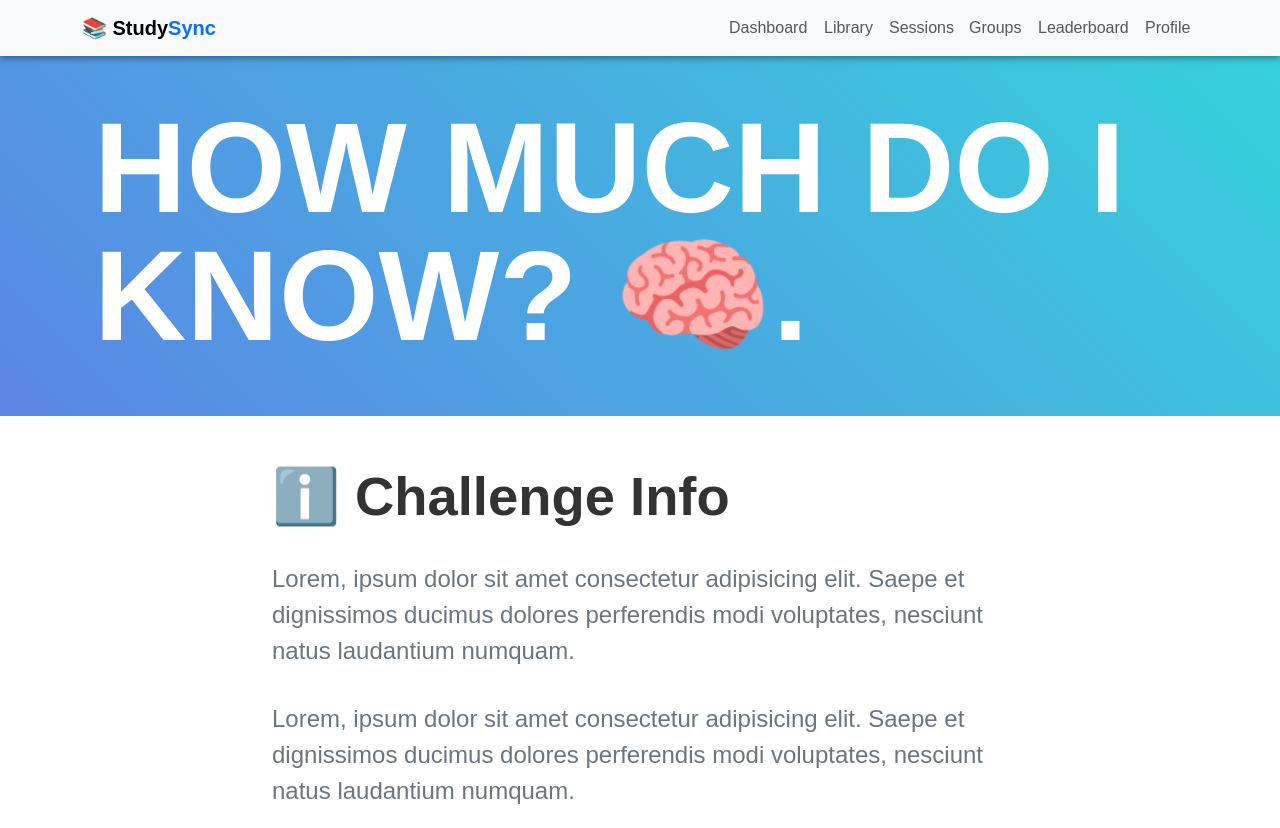
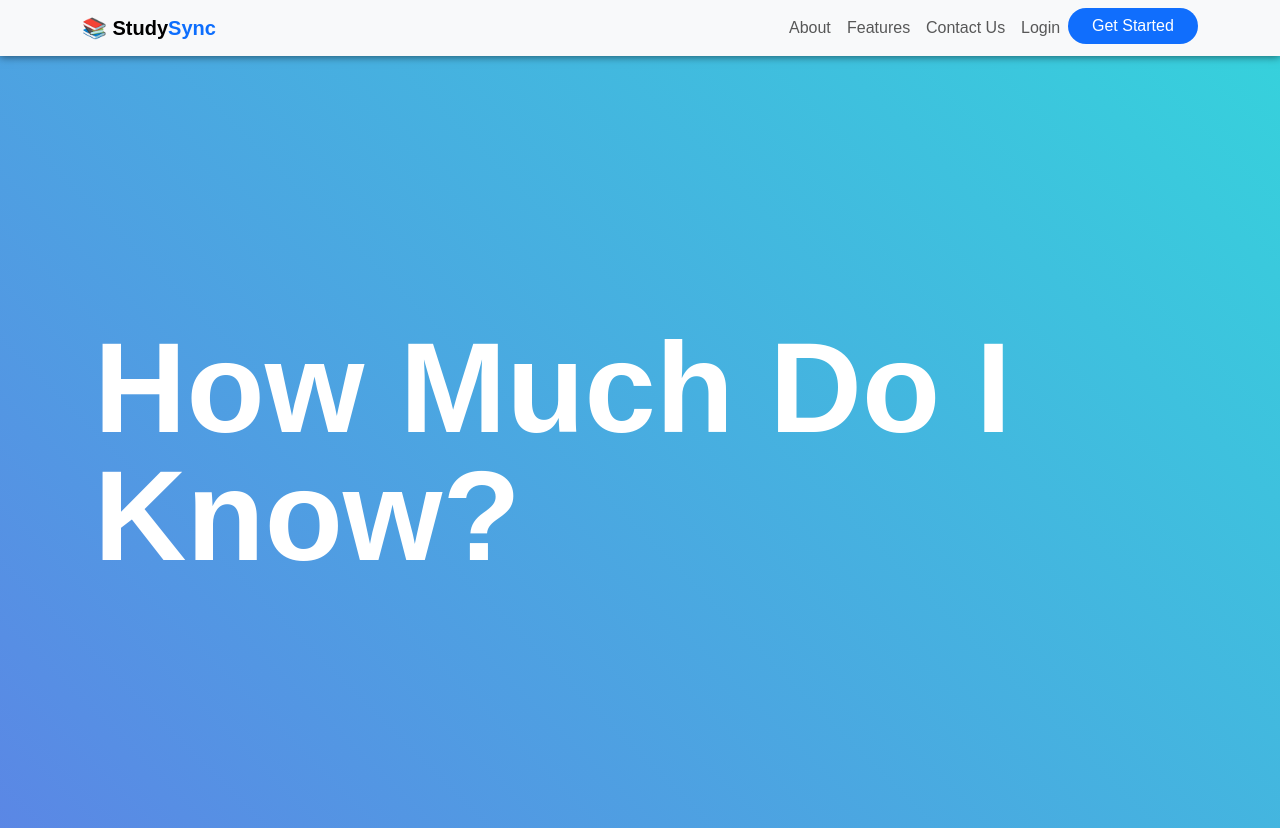
Before and after one commit to MrDevid404/StudySync, a plain HTML site: page StudySync - Demo/how-much-do-i-know.html in a window 1280 px wide. Shown: the top 828 px of the page. Drawn offline with nearby package versions, Linux system fonts and the light colour scheme.

Commit message:
Update how-much-do-i-know.html

```diff
--- a/StudySync - Demo/how-much-do-i-know.html
+++ b/StudySync - Demo/how-much-do-i-know.html
@@ -39,37 +39,50 @@
     <script src="https://unpkg.com/leaflet/dist/leaflet.js"></script>
   </head>
   <body>
-    <!-- Navbar -->
-    <nav class="navbar navbar-expand-lg bg-body-tertiary shadow-sm">
+    <!-- =========================
+         Navbar Section
+    ============================== -->
+    <nav
+      class="navbar navbar-expand-lg bg-body-tertiary shadow-sm"
+      id="mainNav"
+    >
       <div class="container">
-        <a class="navbar-brand fw-bold" href="#">📚 Study<span class="text-primary">Sync</span></a>
+        <a class="navbar-brand fw-bold" href="#">
+          📚 Study<span class="text-primary">Sync</span>
+        </a>
         <button
           class="navbar-toggler"
           type="button"
           data-bs-toggle="collapse"
           data-bs-target="#navbarNav"
+          aria-controls="navbarNav"
+          aria-expanded="false"
+          aria-label="Toggle navigation"
         >
           <span class="navbar-toggler-icon"></span>
         </button>
         <div class="collapse navbar-collapse" id="navbarNav">
           <ul class="navbar-nav ms-auto">
             <li class="nav-item">
-              <a class="nav-link" href="#dashboard">Dashboard</a>
+              <a class="nav-link" href="#about">About</a>
             </li>
             <li class="nav-item">
-              <a class="nav-link" href="#library">Library</a>
+              <a class="nav-link" href="#features">Features</a>
             </li>
             <li class="nav-item">
-              <a class="nav-link" href="#sessions">Sessions</a>
+              <a class="nav-link" href="">Contact Us</a>
             </li>
             <li class="nav-item">
-              <a class="nav-link" href="#groups">Groups</a>
+              <a class="nav-link" href="login.html">Login</a>
             </li>
             <li class="nav-item">
-              <a class="nav-link" href="#leaderboard">Leaderboard</a>
-            </li>
-            <li class="nav-item">
-              <a class="nav-link" href="#profile">Profile</a>
+              <a
+                class="btn btn-primary rounded-pill px-4"
+                href="signup.html"
+                style="background: #106efd"
+              >
+                Get Started
+              </a>
             </li>
           </ul>
         </div>
@@ -77,13 +90,17 @@
     </nav>
 
     <!-- HERO SECTION -->
-    <section class="py-5" id="challenge-hero">
+    <section
+      class="py-5 d-flex justify-content-center align-items-center"
+      id="challenge-hero"
+      style="height: 100vh"
+    >
       <div class="container">
         <div class="row justify-content-center">
           <div class="section-title-one">
-            <div class="container text-wrap">
+            <div class="container">
               <div class="text-start">
-                <h1 class="fw-bold">HOW MUCH DO I KNOW? 🧠.</h1>
+                <h1 class="fw-bold">How Much Do I Know?</h1>
               </div>
             </div>
           </div>
@@ -135,7 +152,8 @@
               <div class="card-body">
                 <h2 class="fw-bold">Test Yourself Honestly</h2>
                 <p class="card-text">
-                  Don’t guess just to get it right — see what you truly know. That’s how you spot the areas to improve.
+                  Don’t guess just to get it right — see what you truly know.
+                  That’s how you spot the areas to improve.
                 </p>
               </div>
             </div>
@@ -146,7 +164,8 @@
               <div class="card-body">
                 <h2 class="fw-bold">Review Weak Spots</h2>
                 <p class="card-text">
-                  Every missed question is an opportunity. Write it down, revisit it, and turn weaknesses into strengths.
+                  Every missed question is an opportunity. Write it down,
+                  revisit it, and turn weaknesses into strengths.
                 </p>
               </div>
             </div>
@@ -157,7 +176,9 @@
               <div class="card-body">
                 <h2 class="fw-bold">Celebrate Small Wins</h2>
                 <p class="card-text">
-                  Even getting one more answer right than before shows progress. Every step forward counts in learning.
+                  Even getting one more answer right than before shows progress.
+                  Every step forward counts in learning.
+                </p>
               </div>
             </div>
           </div>
```
